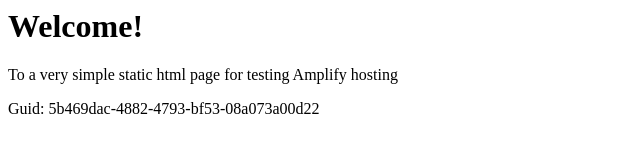
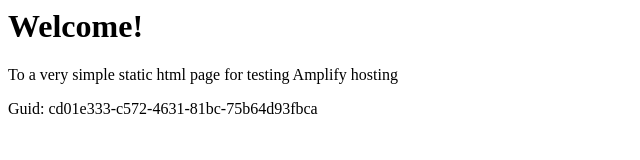
Before and after one commit to aws-aemilia-mxp/Github-PR-Commit-Integration-Test-DoNotTouch-GithubWebhookPreviewCanaryTest-v1-prod-eu-south-1, a website: page src/index.html in a window 1280 px wide. Shown: the full height of the page, 0-640 px from the left. Drawn offline with Linux system fonts and the light colour scheme.

Commit message:
commit from integ tests

```diff
--- a/src/index.html
+++ b/src/index.html
@@ -12,6 +12,6 @@
 <body>
     <h1>Welcome!</h1>
     <p>To a very simple static html page for testing Amplify hosting</p>
-    <p>Guid: 5b469dac-4882-4793-bf53-08a073a00d22</p></body>
+    <p>Guid: cd01e333-c572-4631-81bc-75b64d93fbca</p></body>
 
 </html>
```
